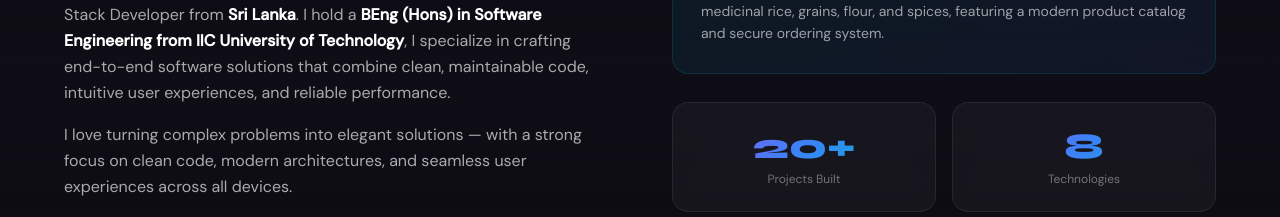
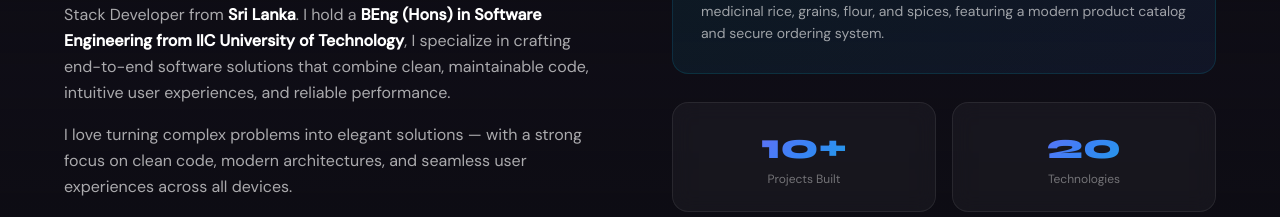
Before and after one commit to Mrekanayake6/Portfolio, a React (Vite) app: page / in a window 1280 px wide. Shown: the part 1300-1517 px from the top of the page. Built offline with nearby package versions, Linux system fonts and the light colour scheme.

Commit message:
Update About.tsx

```diff
--- a/src/components/About.tsx
+++ b/src/components/About.tsx
@@ -5,8 +5,8 @@ import { useInView } from '../useInView'
 
 
 const stats = [
-  { label: 'Projects Built', value: 20, suffix: '+' },
-  { label: 'Technologies', value: 8, suffix: '' },
+  { label: 'Projects Built', value: 10, suffix: '+' },
+  { label: 'Technologies', value: 20, suffix: '' },
   { label: 'Years Coding', value: 4, suffix: '+' },
   { label: 'Certifications', value: 5, suffix: '' },
 ]
```
